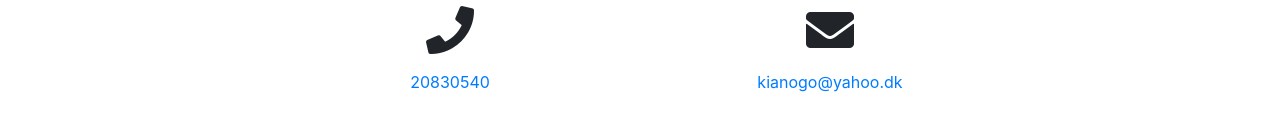
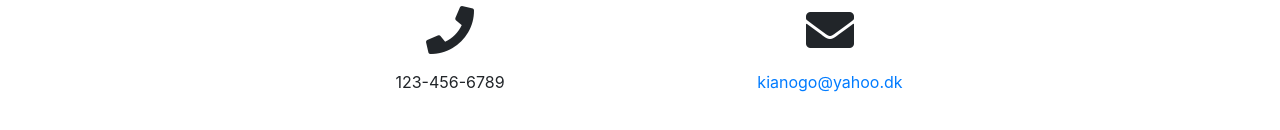
Before and after one commit to kiango/epidotegroup, a website with bundled scripts: page index.html in a window 1280 px wide. Shown: the part 3011-3141 px from the top of the page. Built offline with nearby package versions, Linux system fonts and the light colour scheme.

Commit message:
1st commit

```diff
--- a/index.html
+++ b/index.html
@@ -243,9 +243,7 @@
         <div class="row">
           <div class="col-lg-4 ml-auto text-center">
             <i class="fas fa-phone fa-3x mb-3 sr-contact-1"></i>
-            <p>
-              <a href="tel:20830540">20830540</a>
-            </p>
+                <p>123-456-6789</p>
           </div>
           <div class="col-lg-4 mr-auto text-center">
             <i class="fas fa-envelope fa-3x mb-3 sr-contact-2"></i>
```
